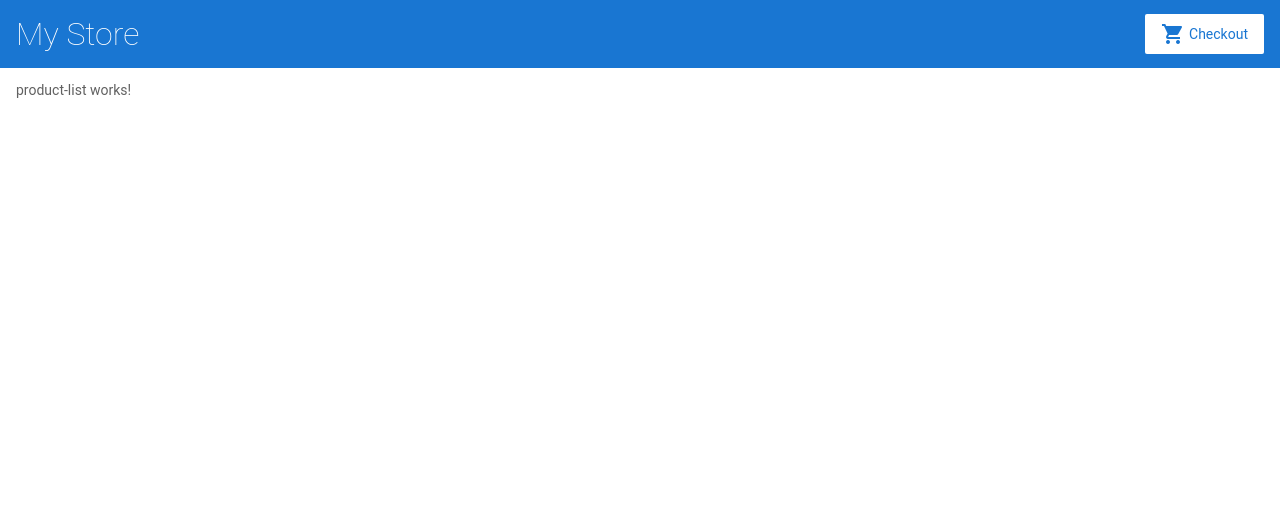
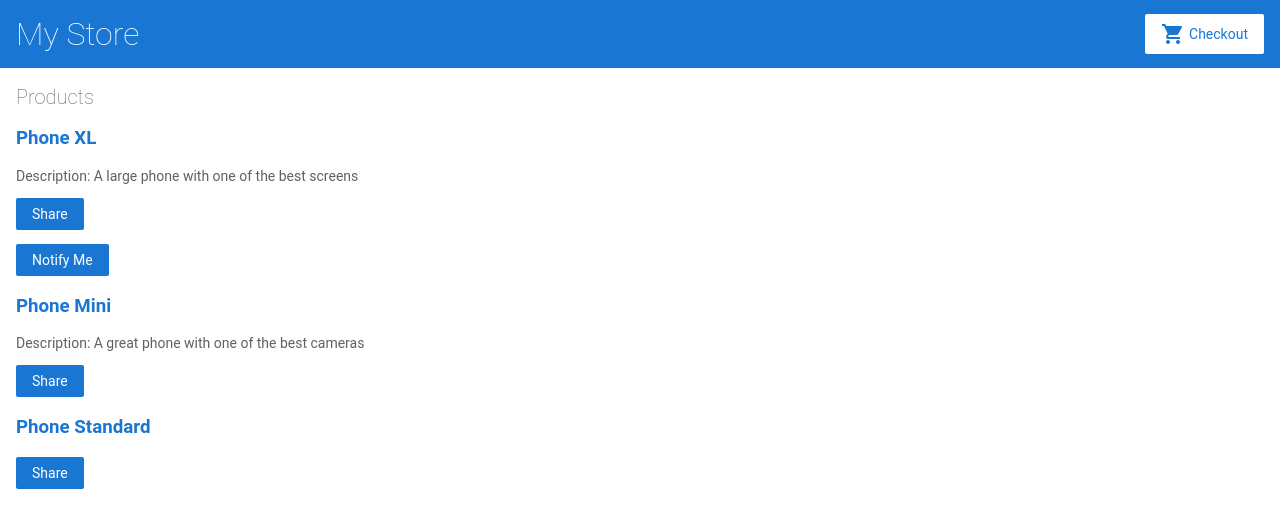
Before and after one commit to matheeshaYapa/Shopping-Cart, an Angular app: page / in a window 1280 px wide. Shown: the top 528 px of the page. Built offline with nearby package versions, Linux system fonts and the light colour scheme.

Commit message:
created product-alerts component

```diff
--- a/src/app/app.module.ts
+++ b/src/app/app.module.ts
@@ -5,12 +5,14 @@
 import { AppComponent } from './app.component';
 import { HeaderComponent } from './header/header.component';
 import { ProductListComponent } from './product-list/product-list.component';
+import { ProductAlertsComponent } from './product-alerts/product-alerts.component';
 
 @NgModule({
   declarations: [
     AppComponent,
     HeaderComponent,
-    ProductListComponent
+    ProductListComponent,
+    ProductAlertsComponent
   ],
   imports: [
     BrowserModule,
--- /dev/null
+++ b/src/app/product-alerts/product-alerts.component.html
@@ -0,0 +1,5 @@
+<p *ngIf="product.price > 700">
+
+  <button (click)="notify.emit()"> Notify Me </button>
+
+</p>
--- /dev/null
+++ b/src/app/product-alerts/product-alerts.component.ts
@@ -0,0 +1,18 @@
+import {Component, EventEmitter, Input, OnInit, Output} from '@angular/core';
+
+@Component({
+  selector: 'app-product-alerts',
+  templateUrl: './product-alerts.component.html',
+  styleUrls: ['./product-alerts.component.scss']
+})
+export class ProductAlertsComponent implements OnInit {
+
+  @Input() product: {name: string, price: number, description: string};
+  @Output() notify = new EventEmitter();
+
+  constructor() { }
+
+  ngOnInit() {
+  }
+
+}
--- a/src/app/product-list/product-list.component.html
+++ b/src/app/product-list/product-list.component.html
@@ -1 +1,17 @@
-<p>product-list works!</p>
+<h2>Products</h2>
+
+<div *ngFor="let product of myProducts">
+
+  <h3>
+    <a [title]="product.name + ' details'">{{product.name}}</a>
+  </h3>
+
+  <p *ngIf="product.description">
+    Description: {{product.description}}
+  </p>
+
+  <button (click)="share()"> Share </button>
+
+  <app-product-alerts [product]="product" (notify)="onNotify()"></app-product-alerts>
+
+</div>
--- a/src/app/product-list/product-list.component.ts
+++ b/src/app/product-list/product-list.component.ts
@@ -19,4 +19,8 @@
     window.alert('The product has been shared!');
   }
 
+  onNotify() {
+    window.alert('You will be notified when the product goes on sale');
+  }
+
 }
```
Also changed, not shown: src/app/product-alerts/product-alerts.component.scss (added), 1 other file (tests, documents, lock files or other folders).
